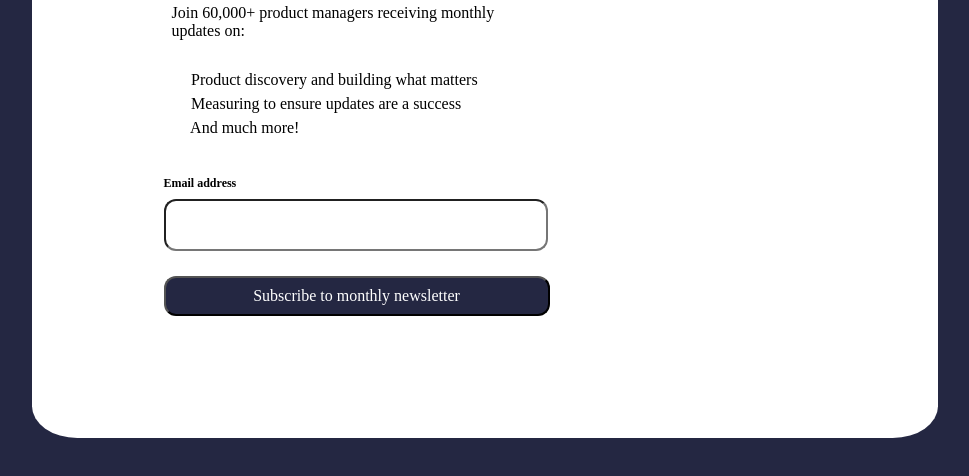
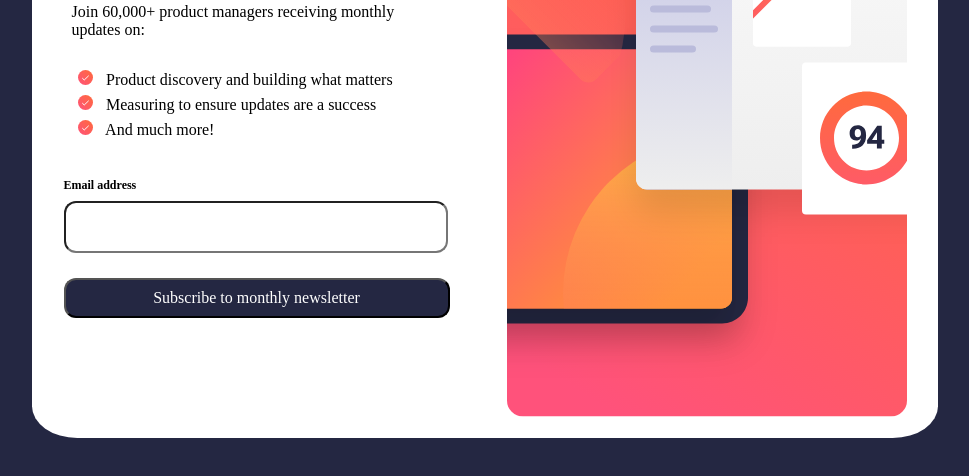
Before and after one commit to Luan-Batista/frontend-mentor, a plain HTML site: page index.html in a window 1280 px wide. Shown: the part 318-794 px from the top of the page, without its empty margins (155-1124 px from the left). Drawn offline with Linux system fonts and the light colour scheme; files that its build step writes are made by us from their sources.

Commit message:
update css

```diff
--- a/index.html
+++ b/index.html
@@ -7,7 +7,7 @@
   <link rel="icon" type="image/png" sizes="32x32" href="./assets/images/favicon-32x32.png">
 
   <title>Frontend Mentor | Newsletter sign-up form with success message</title>
-  <link rel="stylesheet" href="style.css">
+  <link rel="stylesheet" href="./newsletter/assets/css/style.css">
   <!-- Feel free to remove these styles or customise in your own stylesheet 👍 -->
 </head>
 <body>
@@ -19,9 +19,9 @@
         <h1>Stay updated!</h1>
         <p>Join 60,000+ product managers receiving monthly updates on:</p>
         <ul>
-          <li><img src="assets/images/icon-success.svg" alt="" class="check"> Product discovery and building what matters</li>
-          <li><img src="assets/images/icon-success.svg" alt="" class="check">  Measuring to ensure updates are a success</li>
-          <li><img src="assets/images/icon-success.svg" alt="" class="check">  And much more!</li>
+          <li><img src="./newsletter/assets/images/icon-success.svg" alt="" class="check"> Product discovery and building what matters</li>
+          <li><img src="./newsletter/assets/images/icon-success.svg" alt="" class="check">  Measuring to ensure updates are a success</li>
+          <li><img src="./newsletter/assets/images/icon-success.svg" alt="" class="check">  And much more!</li>
         </ul>
 
         <div class="email-adress"><p><strong>Email address</strong></p> <input type="email" name="email" id="email" class="input-email"></div>
@@ -33,7 +33,7 @@
         </p>
       </p>
     </div>
-    <img src="assets/images/illustration-sign-up-desktop.svg" alt="">
+    <img src="./newsletter/assets/images/illustration-sign-up-desktop.svg" alt="">
   </div>
 
   <!-- Sign-up form end -->
--- a/newsletter/assets/css/style.css
+++ b/newsletter/assets/css/style.css
@@ -1,9 +1,12 @@
+@import url('https://fonts.googleapis.com/css2?family=Poppins:ital,wght@0,100;0,200;0,300;0,400;0,500;0,600;0,700;0,800;0,900;1,100;1,200;1,300;1,400;1,500;1,600;1,700;1,800;1,900&display=swap');
+
 *{
     margin: 0;
     padding: 0;
     box-shadow: none;
     list-style: none;
     font: inherit;
+    font-family: 'Poppins' sans-serif;
 }
 h1{
     font-size: 56px;
--- a/newsletter/assets/css/subscribe.css
+++ b/newsletter/assets/css/subscribe.css
@@ -1,14 +1,16 @@
+@import url('https://fonts.googleapis.com/css2?family=Poppins:ital,wght@0,100;0,200;0,300;0,400;0,500;0,600;0,700;0,800;0,900;1,100;1,200;1,300;1,400;1,500;1,600;1,700;1,800;1,900&display=swap');
+
 *{
     padding: 0;
     margin: 0;
     box-shadow: none;
     list-style: none;
+    font-family: 'Poppins' sans-serif;
 }
 
 body{
     display: flex;
     flex-direction: column;
-    justify-content: center;
     align-items: center;
     font-size: 16px;
     width: 100%;
```
Also changed, not shown: subscribe.html (+2 -2 lines).
